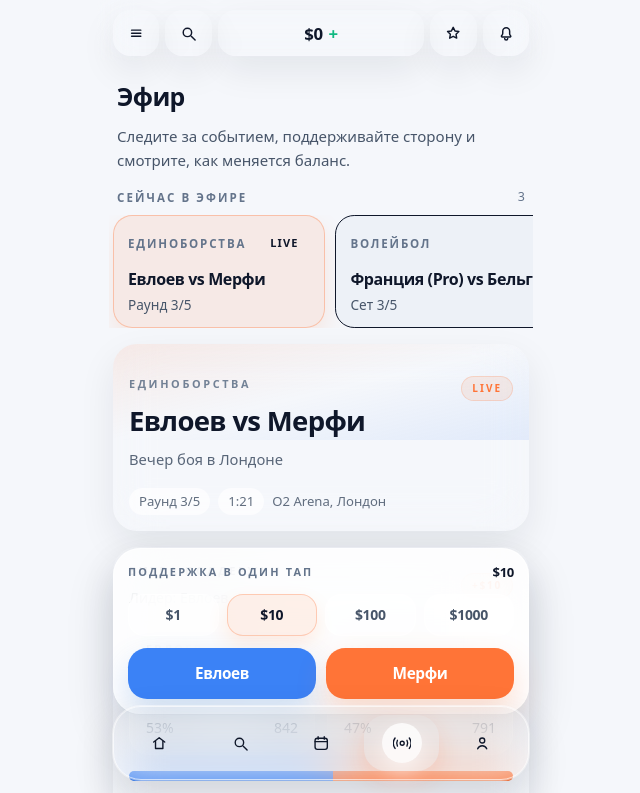
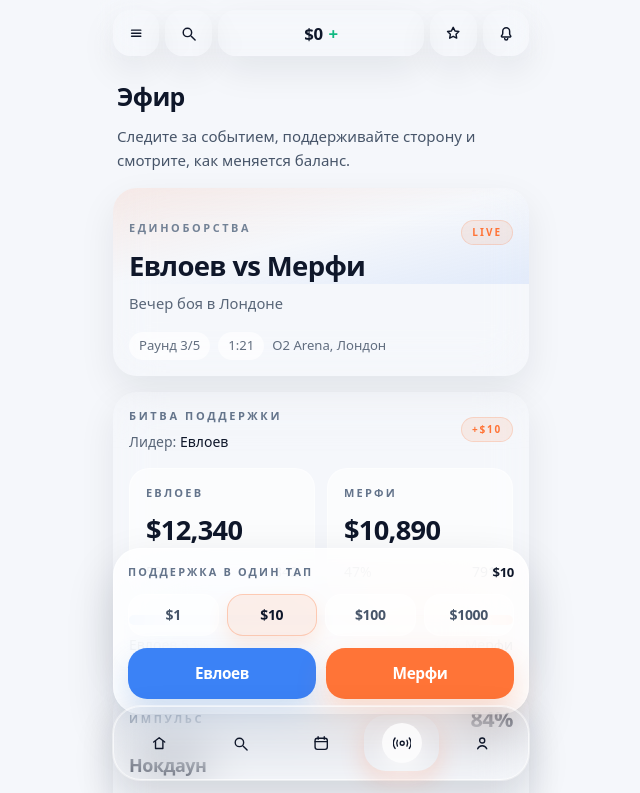
Before and after one commit to krusakovrus-svg/fundon, a Next.js app: page /live in a window 1280 px wide. Shown: the top 793 px of the page, without its empty margins (319-959 px from the left). Built offline with nearby package versions, Linux system fonts and the light colour scheme.

Commit message:
Limit sport event data to core sports

```diff
--- a/src/data/liveEvents.ts
+++ b/src/data/liveEvents.ts
@@ -7,7 +7,9 @@ export interface LiveHubEvent extends EventRecord {
   leaderboard: LeaderboardEntry[];
 }
 
-export const liveEvents: LiveHubEvent[] = [
+const supportedLiveEventIds = new Set(['event_live_001']);
+
+const rawLiveEvents: LiveHubEvent[] = [
   {
     ...mockData.featuredEvent,
     categoryLabel: 'Martial arts',
@@ -231,3 +233,5 @@ export const liveEvents: LiveHubEvent[] = [
     ]
   }
 ];
+
+export const liveEvents: LiveHubEvent[] = rawLiveEvents.filter((event) => supportedLiveEventIds.has(event.id));
--- a/src/data/sportEvents.ts
+++ b/src/data/sportEvents.ts
@@ -1,5 +1,7 @@
 import { martialArtsEvents } from '@/data/martialArts';
 import type { Language, SportEventRecord } from '@/types';
+
+const supportedSportIds = new Set(['football', 'hockey', 'basketball', 'martial-arts', 'boxing', 'formula1']);
 
 const genericSportEvents: Record<string, SportEventRecord[]> = {
   football: [
@@ -3109,6 +3111,12 @@ const genericSportEvents: Record<string, SportEventRecord[]> = {
     }
   ]
 };
+
+for (const sportId of Object.keys(genericSportEvents)) {
+  if (!supportedSportIds.has(sportId)) {
+    genericSportEvents[sportId] = [];
+  }
+}
 
 export const sportEventCatalog: Record<string, SportEventRecord[]> = {
   ...genericSportEvents,
```
